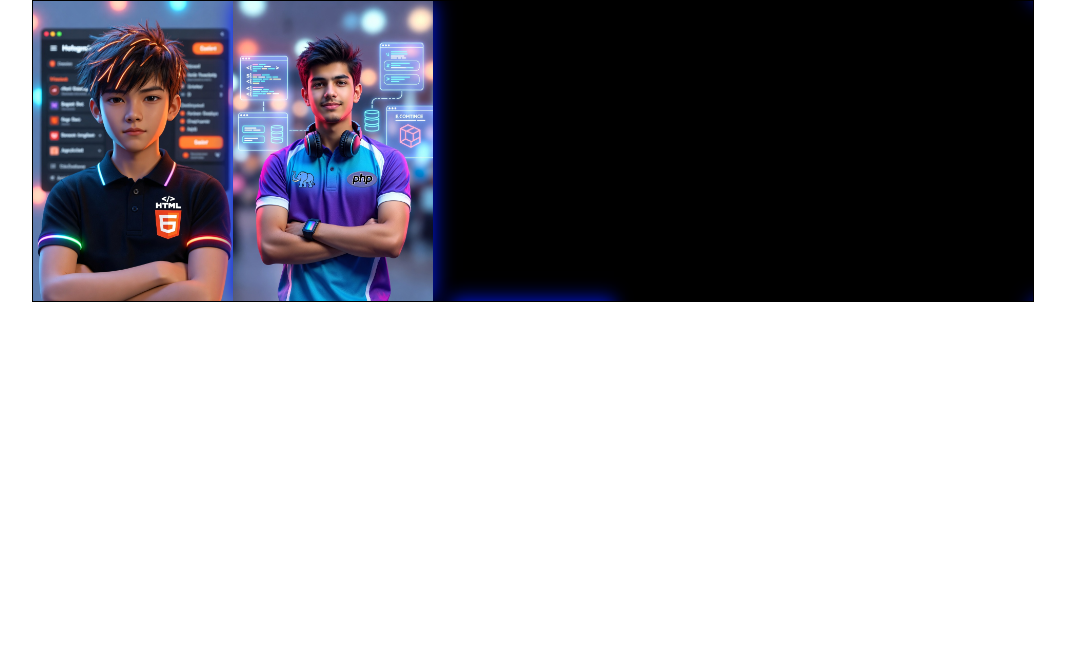
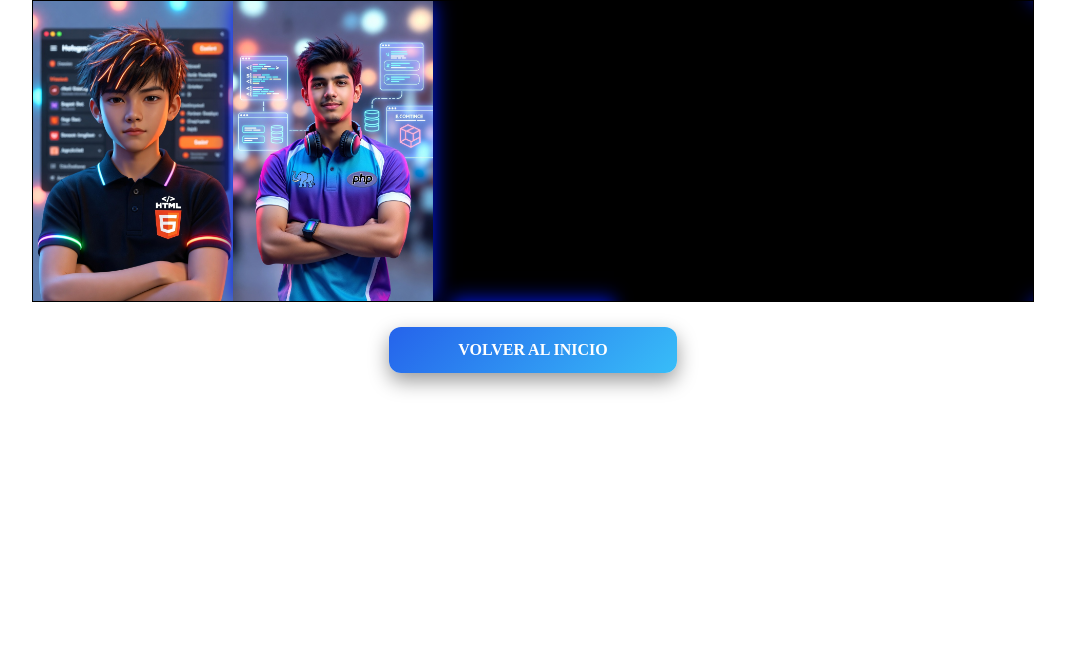
Before and after one commit to Luis-Alvaro-hue/ANIMACION-3, a plain HTML site: page tecnologiasdw.html in a window 1280 px wide. Shown: the whole page, without its empty margins (107-1172 px from the left). Drawn offline with Linux system fonts and the light colour scheme.

Commit message:
Update tecnologiasdw.html

```diff
--- a/tecnologiasdw.html
+++ b/tecnologiasdw.html
@@ -89,6 +89,25 @@
                 line-height: 50px;
                 font-weight: bold;
             }
+
+            .btn-regresar{
+                display: block;
+                width: 260px;
+                margin: 25px auto;
+                padding: 14px;
+                text-align: center;
+                text-decoration: none;
+                background: linear-gradient(135deg,#2563eb,#38bdf8);
+                color: white;
+                font-weight: bold;
+                border-radius: 12px;
+                box-shadow: 0 8px 20px rgba(0,0,0,0.4);
+                transition: 0.3s;
+            }
+            .btn-regresar:hover{
+                transform: translateY(-4px);
+                background: linear-gradient(135deg,#1d4ed8,#0ea5e9);
+            }
             @keyframes marco1{
                 0%{
                     top: -300px;
@@ -175,5 +194,6 @@
             <div class="marco5"></div>
             <div class="texto">TECNOLOGIAS DE DESARROLLO WEB</div>
         </div>
+        <a href="index.html" class="btn-regresar">VOLVER AL INICIO</a>
     </body>
 </html>
```
